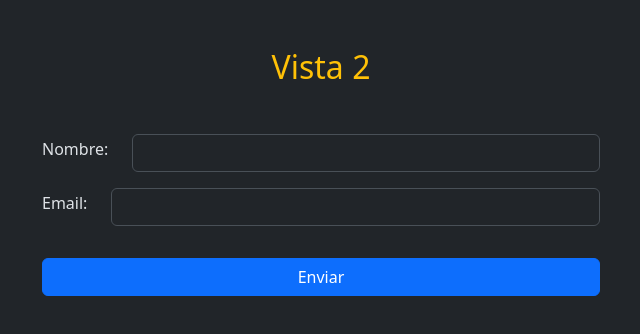
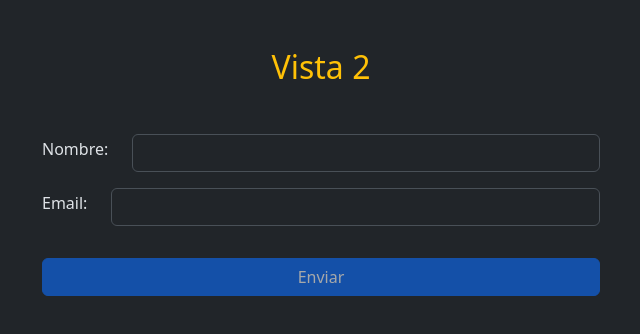
Before and after one commit to tavogus007/EngagedTech, an Angular app: page / in a window 1280 px wide. Both pictures are taken after a click on the button "Comprar". Shown: the top 334 px of the page, without its empty margins (319-959 px from the left). Built offline with nearby package versions, Linux system fonts and the light colour scheme.

Commit message:
Feat: :art: Adding validations

```diff
--- a/src/app/components/vista2/vista2.component.css
+++ b/src/app/components/vista2/vista2.component.css
@@ -0,0 +1,8 @@
+.is-invalid {
+  border-color: #dc3545 !important;
+}
+
+button:disabled {
+  opacity: 0.6;
+  cursor: not-allowed;
+}
--- a/src/app/components/vista2/vista2.component.html
+++ b/src/app/components/vista2/vista2.component.html
@@ -1,16 +1,46 @@
-<h2 class="text-warning text-center mt-5">{{title}}</h2>
+<h2 class="text-warning text-center mt-5">{{ title }}</h2>
 <div class="container mt-5">
   <div class="d-flex justify-content-center">
     <div class="w-50">
       <div class="mb-3 d-flex align-items-center">
-            <label for="operandoA" class="form-label me-4 text-nowrap">Nombre:</label>
-            <input type="text" id="operandoA" class="form-control text-center" [(ngModel)]="nombre">
+        <label for="operandoA" class="form-label me-4 text-nowrap"
+          >Nombre:</label
+        >
+        <input
+          type="text"
+          id="operandoA"
+          class="form-control text-center"
+          [(ngModel)]="nombre"
+          (input)="validarNombre()"
+          [class.is-invalid]="nombreInvalido">
+
+      </div>
+      <div *ngIf="nombreInvalido" class="text-danger mb-2 text-center">
+        El nombre debe tener al menos 3 caracteres
       </div>
       <div class="mb-3 mt-3 d-flex align-items-center">
-            <label for="operandoB" class="form-label me-4 text-nowrap">Email:</label>
-            <input type="text" id="operandoB" class="form-control text-center" [(ngModel)]="email">
+        <label for="operandoB" class="form-label me-4 text-nowrap"
+          >Email:</label
+        >
+        <input
+          type="text"
+          id="operandoB"
+          class="form-control text-center"
+          [(ngModel)]="email"
+          (input)="validarEmail()"
+          [class.is-invalid]="emailInvalido">
+
       </div>
-        <button class="btn btn-primary mt-3 w-100" (click)="enviarCorreo()">Enviar</button>
+      <div *ngIf="emailInvalido" class="text-danger mb-2 text-center">
+        Ingresa un email válido
+      </div>
+      <button
+        class="btn btn-primary mt-3 w-100"
+        (click)="enviarCorreo()"
+        [disabled]="!formularioValido"
+      >
+        Enviar
+      </button>
     </div>
   </div>
 </div>
--- a/src/app/components/vista2/vista2.component.ts
+++ b/src/app/components/vista2/vista2.component.ts
@@ -1,9 +1,10 @@
 import { Component } from '@angular/core';
 import { FormsModule } from '@angular/forms';
 import { EmailService } from '../../services/email.service';
+import { NgIf } from '@angular/common';
 @Component({
   selector: 'app-vista2',
-  imports: [FormsModule],
+  imports: [FormsModule, NgIf],
   standalone: true,
   templateUrl: './vista2.component.html',
   styleUrl: './vista2.component.css',
@@ -13,13 +14,27 @@ export class Vista2Component {
   nombre = '';
   email = '';
 
+  nombreInvalido = false;
+  emailInvalido = false;
+
   constructor(private emailService: EmailService) {}
 
+  validarNombre() {
+    this.nombreInvalido = this.nombre.length < 3 && this.nombre.length > 0;
+  }
+
+  validarEmail() {
+    const emailRegex = /^[^\s@]+@[^\s@]+\.[^\s@]+$/;
+    this.emailInvalido = !emailRegex.test(this.email) && this.email.length > 0;
+  }
+
+  get formularioValido() {
+    const emailRegex = /^[^\s@]+@[^\s@]+\.[^\s@]+$/;
+    return this.nombre.length >= 3 && emailRegex.test(this.email);
+  }
+
   enviarCorreo() {
-    if (!this.nombre || !this.email) {
-      alert('Completa ambos campos');
-      return;
-    }
+    if (!this.formularioValido) return;
 
     this.emailService.sendEmail(this.nombre, this.email).subscribe({
       next: () => alert('Email enviado correctamente'),
```
Lines whose indentation alone changed are shown as unchanged.
